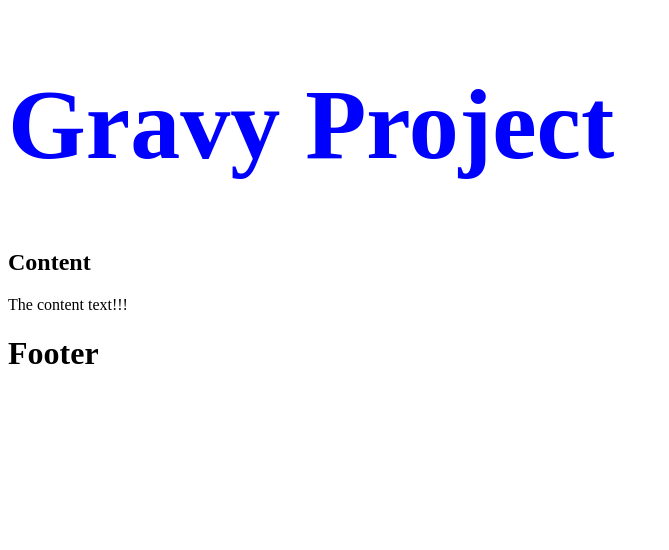
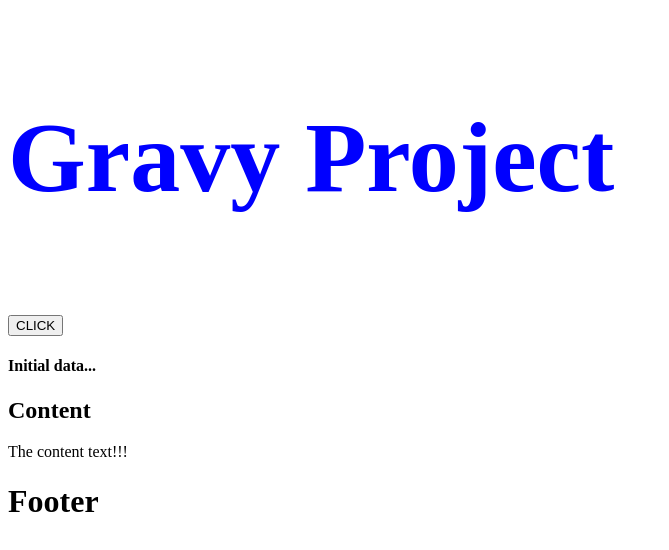
Before and after one commit to Priyankadev/gravy, a React app: page / in a window 1280 px wide. Shown: the top 550 px of the page, without its empty margins (0-669 px from the left). Built offline with nearby package versions, Linux system fonts and the light colour scheme.

Commit message:
component lief cycle test

```diff
--- a/src/components/Header.js
+++ b/src/components/Header.js
@@ -4,22 +4,52 @@ export default class Header extends React.Component {
 
 	constructor(props) {
       super(props);
-    }
 
+      this.state = {
+         data: 'Initial data...'
+      }
+      this.updateState = this.updateState.bind(this);
+   	};
 
+   	updateState() {
+      this.setState({data: 'Data updated...'})
+  	};
+
+  	componentWillMount() {
+      console.log('Component WILL MOUNT!')
+   }
+   componentDidMount() {
+      console.log('Component DID MOUNT!')
+   }
+   componentWillReceiveProps(newProps) {
+      console.log('Component WILL RECIEVE PROPS!')
+   }
+   shouldComponentUpdate(newProps, newState) {
+      return true;
+   }
+   componentWillUpdate(nextProps, nextState) {
+      console.log('Component WILL UPDATE!');
+   }
+   componentDidUpdate(prevProps, prevState) {
+      console.log('Component DID UPDATE!')
+   }
+   componentWillUnmount() {
+      console.log('Component WILL UNMOUNT!')
+   }
 
    	render() {
 
-
-   	var myStyle = {
-         fontSize: 100,
-         color: '#0000ff'
-    };
+   		var myStyle = {
+        	 fontSize: 100,
+         	color: '#0000ff'
+    	};
 
     return (
          <div>
-            <h1 style = {myStyle}>{this.props.headerValue}</h1>
-
+            <h3 style = {myStyle}>{this.props.headerValue}</h3>
+            {console.log ("[INFO] rendering header")}
+            <button onClick = {this.updateState}>CLICK</button>
+            <h4>{this.state.data}</h4>
          </div>
       );
    }
```
